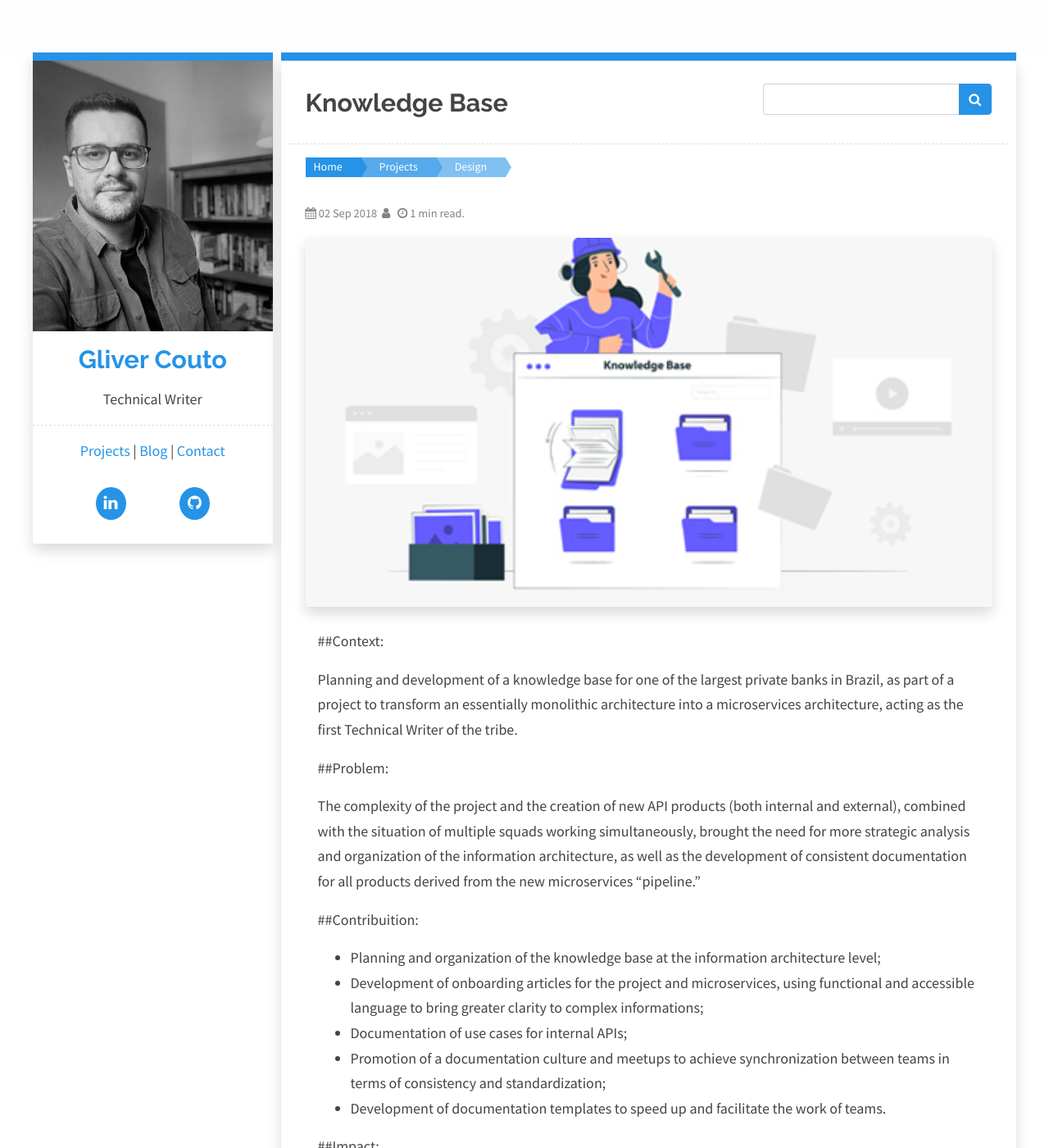
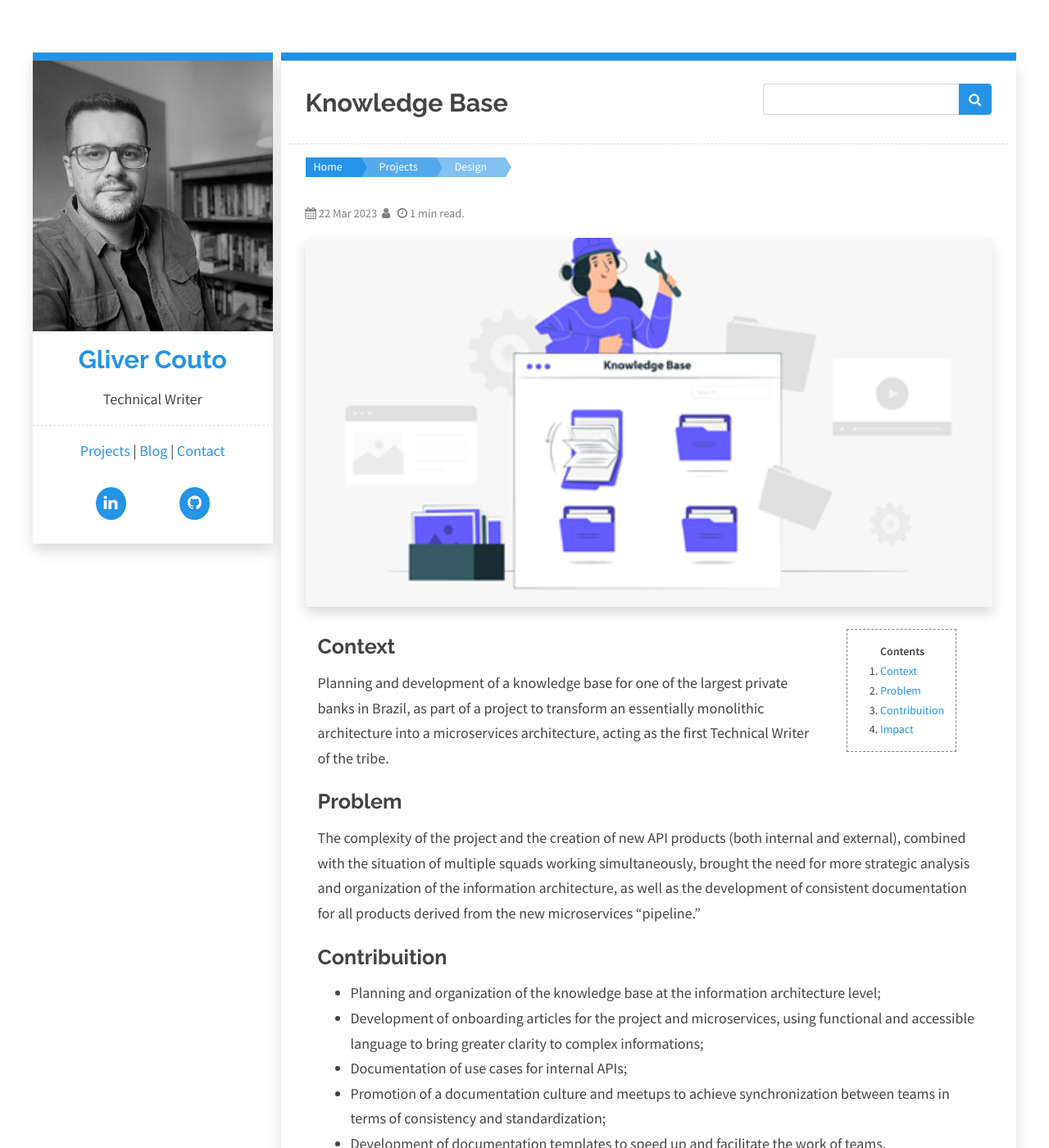
Before and after one commit to gliverCouto/glivercouto.github.io, a Jekyll site: the page built from _projects/design.md, in a window 1280 px wide and 1400 px high. Shown: the whole window at 82% size. Built offline with Jekyll 4.4.1, drawn with Linux system fonts in a browser that asks for light colours; comment, search, counter and statistics services are not loaded.

Commit message:
Update design.md

```diff
--- a/_projects/design.md
+++ b/_projects/design.md
@@ -3,26 +3,28 @@ title: Knowledge Base
 image: /assets/images/knowledge-base.jpg
 description: Development of a Knowledge Base, Information Architecture Design.
 company: Banco Votorantim
-date:  2018-09-02
+date:  2023-03-22
 layout: post
 ---
 
-##Context:
+## Context
 
 Planning and development of a knowledge base for one of the largest private banks in Brazil, as part of a project to transform an essentially monolithic architecture into a microservices architecture, acting as the first Technical Writer of the tribe.
 
-##Problem:
+## Problem
 
 The complexity of the project and the creation of new API products (both internal and external), combined with the situation of multiple squads working simultaneously, brought the need for more strategic analysis and organization of the information architecture, as well as the development of consistent documentation for all products derived from the new microservices "pipeline."
 
-##Contribuition:
+## Contribuition
+
 - Planning and organization of the knowledge base at the information architecture level;
 - Development of onboarding articles for the project and microservices, using functional and accessible language to bring greater clarity to complex informations;
 - Documentation of use cases for internal APIs;
 - Promotion of a documentation culture and meetups to achieve synchronization between teams in terms of consistency and standardization;
 - Development of documentation templates to speed up and facilitate the work of teams.
 
-##Impact:
+## Impact
+
 - Planning and organization of the knowledge base at the information architecture level;
 - Development of onboarding articles for the project and microservices, using functional and accessible language to bring greater clarity to complex information;
 - Documentation of use cases for internal APIs;
```
